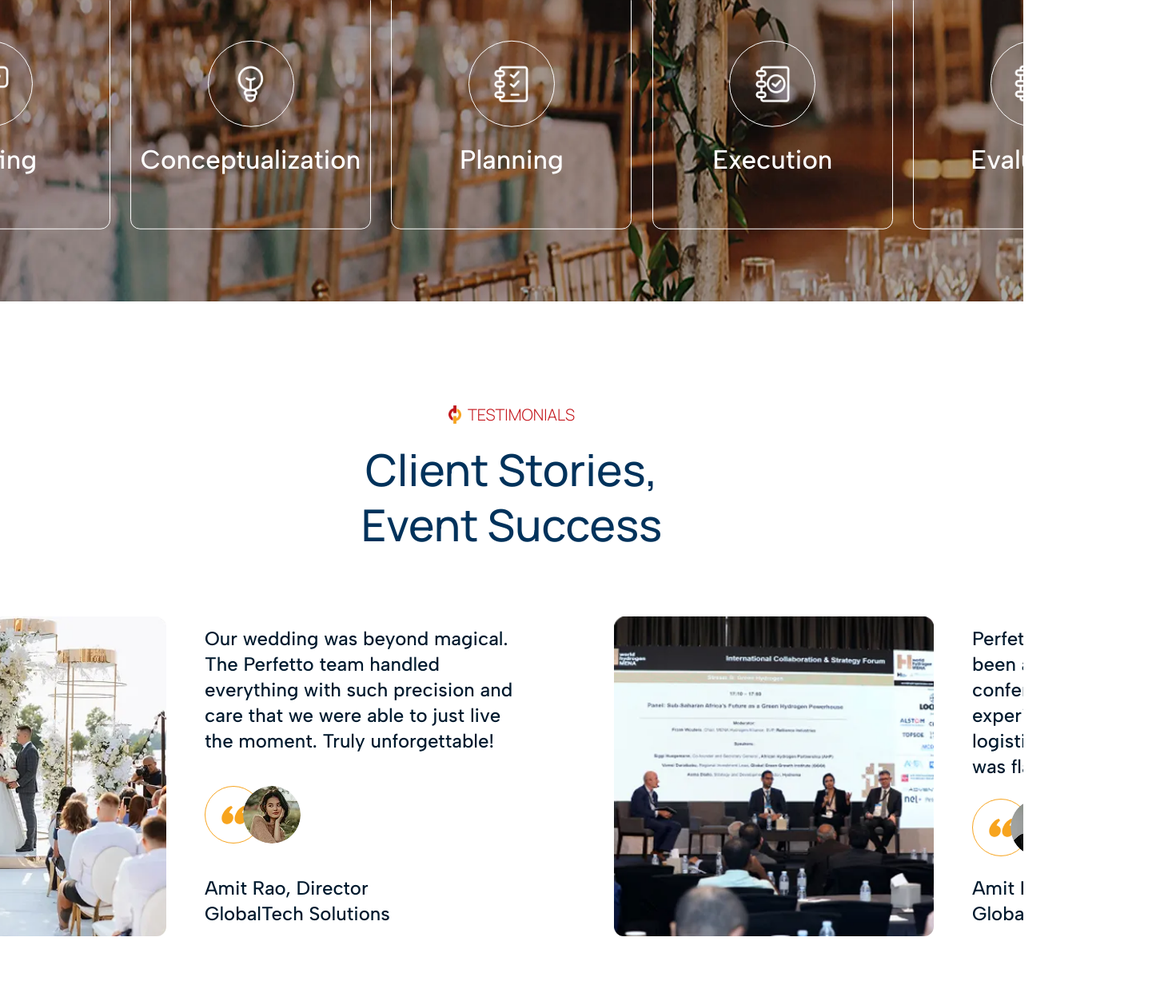
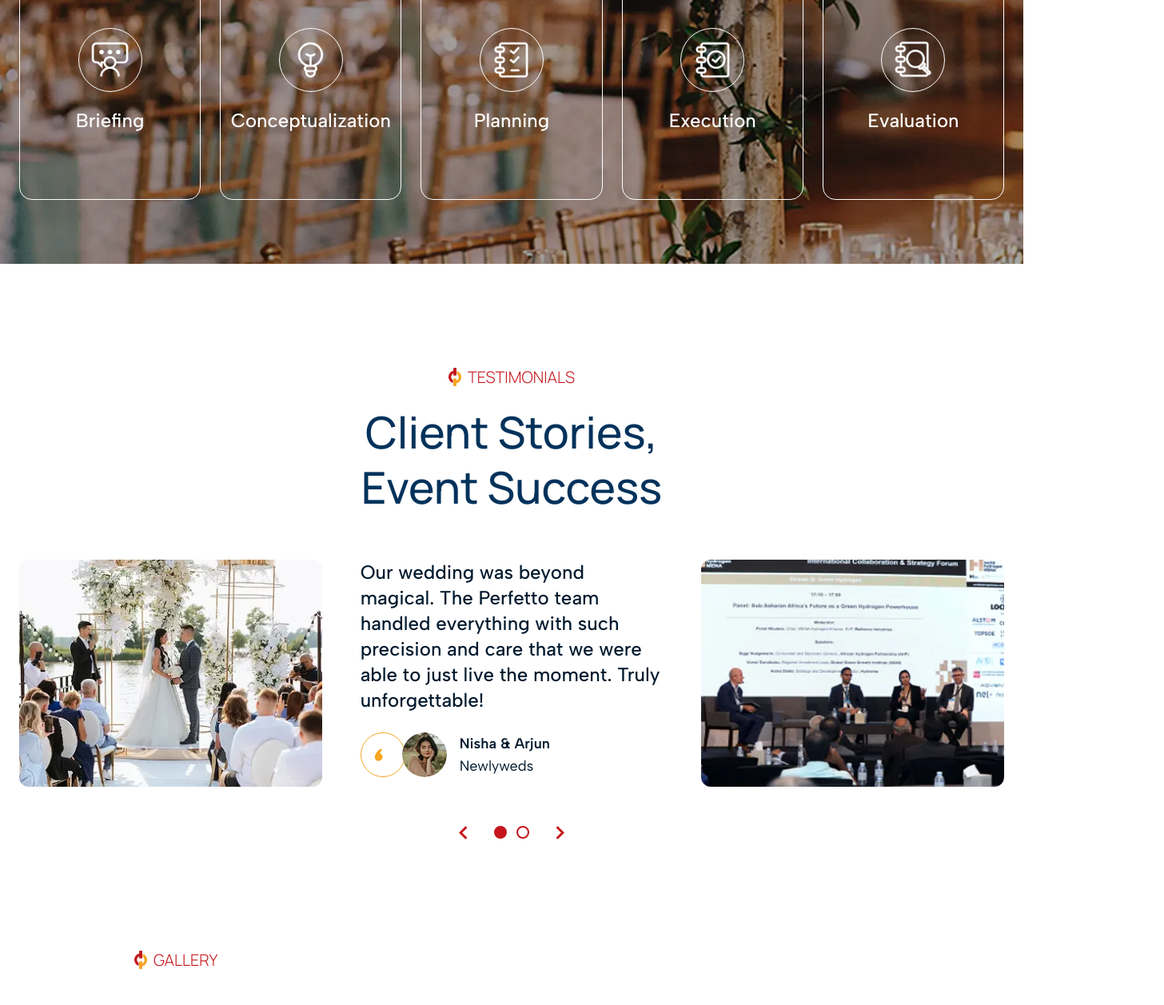
Before and after one commit to ajasma6570/perfetto_events, a Next.js app: page / in a window 1280 px wide. Shown: the part 4380-5637 px from the top of the page at 80% size, 1456 px wide, since content can reach past the window. Built offline with nearby package versions, Linux system fonts and the light colour scheme.

Commit message:
feat: home page mobile responsive done

```diff
--- a/src/components/home/Hero.tsx
+++ b/src/components/home/Hero.tsx
@@ -2,7 +2,6 @@ import React, { useEffect, useState } from "react";
 import { Manrope } from "next/font/google";
 import { motion, AnimatePresence } from "framer-motion";
 import Image from "next/image";
-import Navbar from "../Navbar";
 import { IoIosArrowRoundDown } from "react-icons/io";
 import { FaFacebookF, FaInstagram, FaLinkedinIn } from "react-icons/fa";
 import { FaXTwitter } from "react-icons/fa6";
@@ -34,7 +33,6 @@ export default function Hero() {
     return () => window.removeEventListener("resize", updateImages);
   }, []);
 
-  // Image slider
   useEffect(() => {
     const interval = setInterval(() => {
       setCurrent((prev) => (prev + 1) % images.length);
@@ -66,7 +64,7 @@ export default function Hero() {
       </AnimatePresence>
 
       <section className="relative z-20 flex flex-col min-h-screen max-w-[102rem] mx-auto px-5 sm:px-6">
-        <div className="flex flex-1 flex-col justify-center items-start md:items-center md:text-center w-full space-y-10 pt-20">
+        <div className="flex flex-1 flex-col justify-center items-start md:items-center md:text-center w-full space-y-10 pt-40 md:pt-20">
           <h1 className="text-[#FFA616] text-6xl md:text-6xl lg:text-7xl xl:text-8xl 2xl:text-9xl font-semibold leading-tight flex flex-col">
             <span className="tracking-tighter  md:-translate-x-24 lg:-translate-x-30 xl:-translate-x-30 2xl:-translate-x-36">
               Crafting Experiences,
@@ -83,7 +81,7 @@ export default function Hero() {
               <p>From corporate summits to luxury weddings,</p>
               <p>Perfetto transforms your vision into reality.</p>
             </div>
-            <button className="whitespace-nowrap border py-4 px-6 rounded-full text-white border-white font-semibold text-lg backdrop-blur-[1px]">
+            <button className="whitespace-nowrap border py-4 px-6 rounded-full text-white border-white font-semibold text-lg backdrop-blur-[1px] hover:bg-[#C4161C] hover:border-[#C4161C] hover:text-white transition-all duration-300">
               Book your Free Consultation
             </button>
           </div>
--- a/src/components/home/HighlightSection.tsx
+++ b/src/components/home/HighlightSection.tsx
@@ -57,8 +57,9 @@ export default function HighlightSection() {
   ];
 
   return (
-    <section className="pb-20 bg-white">
-      <div className="pl-36 space-y-8">
+    <section className="pb-20">
+      <div className="xl:pl-36">
+        <div className=" space-y-8 px-5 sm:px-6">
           <p
             className={cn(
               " inline-flex justify-start w-full items-center gap-2 text-xl uppercase text-[#C4161C] font-light text-center mt-20",
@@ -75,20 +76,21 @@ export default function HighlightSection() {
             </span>
             Gallery
           </p>
-        <p className="text-[55px] font-medium text-[#00325B]">
+          <p className="text-4xl sm:text-3xl lg:text-5xl text-[#00325B] font-medium leading-tight">
             Highlights From Our Creations
           </p>
           <p
             className={cn(
-            "text-2xl font-medium text-[#4B5563] w-xl",
+              "text-xl lg:text-2xl font-medium text-[#4B5563] ",
               manrope.className
             )}
           >
-          See how ideas turn into unforgettable experiences through our event
-          showcase.
+            See how ideas turn into unforgettable experiences{" "}
+            <br className="hidden lg:block" />
+            through our event showcase.
           </p>
-
-        <div className="w-full overflow-hidden mt-20">
+        </div>
+        <div className="w-full overflow-hidden mt-20 px-5 sm:px-6">
           <div
             ref={containerRef}
             className="flex gap-4"
@@ -114,10 +116,12 @@ export default function HighlightSection() {
           </div>
         </div>
 
+        <div className="px-5 sm:px-0">
           <button className="border border-[#F7931E] text-[#001A2E] text-xl  rounded-full px-10 mt-12 py-6 font-medium hover:bg-[#C4161C] hover:border-[#C4161C] hover:text-white transition-all duration-300">
             See the Moments
           </button>
         </div>
+      </div>
     </section>
   );
 }
--- a/src/components/home/Testimonials.tsx
+++ b/src/components/home/Testimonials.tsx
@@ -30,17 +30,14 @@ export default function Testimonials() {
   ];
 
   const [current, setCurrent] = useState(0);
+  const nextIndex = (current + 1) % testimonials.length;
 
-  const nextSlide = () => {
-    setCurrent((prev) => (prev + 1) % testimonials.length);
-  };
+  const nextSlide = () => setCurrent((p) => (p + 1) % testimonials.length);
+  const prevSlide = () =>
+    setCurrent((p) => (p === 0 ? testimonials.length - 1 : p - 1));
 
-  const prevSlide = () => {
-    setCurrent((prev) => (prev === 0 ? testimonials.length - 1 : prev - 1));
-  };
-
-  // current and next
-  const nextIndex = (current + 1) % testimonials.length;
+  const T = testimonials[current];
+  const N = testimonials[nextIndex];
 
   return (
     <section className="py-12 w-full">
@@ -61,37 +58,22 @@ export default function Testimonials() {
         Testimonials
       </p>
 
-      <p
-        className={`${manrope.className} text-[#00325B] font-medium text-[55px] text-center leading-tight mt-4`}
+      <h2
+        className={`${manrope.className} text-[#00325B] font-medium text-5xl md:text-[55px] text-center leading-tight mt-4`}
       >
         Client Stories,
         <br /> Event Success
-      </p>
+      </h2>
 
-      <div className="w-full flex flex-col items-center mt-20 overflow-hidden">
-        {/* Slide Content */}
-        <div className="pl-36 flex gap-28  transition-all duration-500 ">
-          {/* Current Testimonial */}
-          <div className="flex gap-12">
-            <div className="relative h-[400px] w-[400px] rounded-xl">
-              <Image
-                src={testimonials[current].img}
-                alt="Client Event"
-                fill
-                className="object-cover rounded-xl"
-              />
-            </div>
+      <div className="mt-10 mx-auto max-w-xl px-8 xl:hidden">
+        <div className="space-y-6">
+          <p className="text-lg text-[#001A2E] font-medium">{T.quote}</p>
 
-            <div className="flex flex-col space-y-4 justify-between py-3 h-[400px] w-[400px]">
-              <p className="text-2xl text-[#001A2E] font-medium">
-                {testimonials[current].quote}
-              </p>
-
+          <div className="flex items-center gap-3">
             <div className="relative flex">
-                <div className="h-[72px] w-[72px] border border-[#F7A41E] rounded-full flex items-center justify-center ">
-                  {/* Quote Icon */}
+              <div className="h-12 w-12  border border-[#F7A41E] rounded-full flex items-center justify-center ">
                 <svg
-                    width="31"
+                  width="21"
                   height="24"
                   viewBox="0 0 31 24"
                   fill="none"
@@ -103,109 +85,146 @@ export default function Testimonials() {
                   />
                 </svg>
               </div>
-                <div className="h-[72px] w-[72px] rounded-full flex items-center justify-center -translate-x-6">
+              <div className="h-12 w-12  rounded-full flex items-center justify-center -translate-x-4">
                 <Image
-                    src={testimonials[current].clientImg}
-                    alt="Client"
-                    width={72}
-                    height={72}
-                    className="object-cover rounded-full"
+                  src={T.clientImg}
+                  alt={T.name}
+                  width={48}
+                  height={48}
+                  className="rounded-full"
+                />
+              </div>
+            </div>
+            <div>
+              <p className="text-[#001A2E] font-semibold">{T.name}</p>
+              <p className="text-[#001A2E]">{T.company}</p>
+            </div>
+          </div>
+
+          <div className="relative w-full rounded-xl overflow-hidden">
+            <div className="aspect-[4/3] relative">
+              <Image
+                src={T.img}
+                alt="Client Event"
+                fill
+                className="object-cover"
+              />
+            </div>
+          </div>
+        </div>
+
+        <div className="flex items-center justify-center gap-4 mt-8">
+          <button onClick={prevSlide} className="text-[#C4161C]">
+            <BiChevronLeft size={28} />
+          </button>
+          <div className="flex items-center gap-2">
+            {testimonials.map((_, i) => (
+              <button
+                key={i}
+                onClick={() => setCurrent(i)}
+                className={`w-2.5 h-2.5 rounded-full border-2 border-[#C4161C] ${
+                  current === i ? "bg-[#C4161C]" : "bg-transparent"
+                }`}
+                aria-label={`Go to slide ${i + 1}`}
+              />
+            ))}
+          </div>
+          <button onClick={nextSlide} className="text-[#C4161C]">
+            <BiChevronRight size={28} />
+          </button>
+        </div>
+      </div>
+
+      <div className="hidden md:block mt-14">
+        <div className="mx-auto max-w-[102rem] px-6">
+          <div className="grid grid-cols-3 gap-12 items-start">
+            {/* Left image (current) */}
+            <div className="relative overflow-hidden rounded-xl">
+              <div className="relative aspect-[4/3]">
+                <Image
+                  src={T.img}
+                  alt="Client Event"
+                  fill
+                  className="object-cover"
                 />
               </div>
             </div>
 
-              <div>
-                <p className="text-2xl text-[#001A2E] font-medium ">
-                  {testimonials[nextIndex].name}
-                </p>
-                <p className="text-2xl text-[#001A2E] font-medium ">
-                  {testimonials[nextIndex].company}
-                </p>
-              </div>
-            </div>
-          </div>
-
-          {/* Next Testimonial */}
-          <div className="flex gap-12">
-            <div className="relative h-[400px] w-[400px] rounded-xl">
-              <Image
-                src={testimonials[nextIndex].img}
-                alt="Client Event"
-                fill
-                className="object-cover rounded-xl"
-              />
-            </div>
-
-            <div className="flex flex-col space-y-4 justify-between py-3 h-[400px] w-[400px]">
-              <p className="text-2xl text-[#001A2E] font-medium">
-                {testimonials[nextIndex].quote}
+            {/* Center quote (current) */}
+            <div className="flex flex-col justify-center gap-6">
+              <p className="text-xl lg:text-2xl text-[#001A2E] font-medium">
+                {T.quote}
               </p>
 
-              <div className="relative flex">
-                <div className="h-[72px] w-[72px] border border-[#F7A41E] rounded-full flex items-center justify-center ">
+              <div className="flex items-center gap-3">
+                <div className="h-14 w-14 border border-[#F7A41E] rounded-full grid place-items-center">
+                  {/* quote icon */}
                   <svg
-                    width="31"
-                    height="24"
+                    width="22"
+                    height="16"
                     viewBox="0 0 31 24"
                     fill="none"
                     xmlns="http://www.w3.org/2000/svg"
                   >
                     <path
-                      d="M9.54838 9.39641C10.4498 9.39641 11.5466 9.9523 12.8386 11.0641C14.1608 12.1458 14.8218 13.6933 14.8218 15.7065C14.8218 17.6897 14.0856 19.5076 12.6133 21.1602C11.1409 22.8129 9.38311 23.6392 7.33984 23.6392C5.29657 23.6392 3.61388 23.0533 2.29177 21.8814C0.969651 20.7095 0.308594 18.8315 0.308594 16.2474C0.308594 13.6632 1.49549 10.7035 3.86929 7.36816C6.27314 4.03283 9.02254 1.88439 12.1175 0.922852C13.1391 1.46372 13.695 2.29004 13.7852 3.40182C12.6734 4.27321 11.6968 5.35494 10.8555 6.64701C10.0442 7.90903 9.60847 8.8255 9.54838 9.39641ZM25.6842 9.39641C26.5856 9.39641 27.6824 9.9523 28.9745 11.0641C30.2966 12.1458 30.9576 13.6933 30.9576 15.7065C30.9576 17.6897 30.2215 19.5076 28.7491 21.1602C27.2767 22.8129 25.5189 23.6392 23.4757 23.6392C21.4324 23.6392 19.7497 23.0533 18.4276 21.8814C17.1355 20.7095 16.4895 19.1019 16.4895 17.0587C16.4895 15.0154 17.0153 12.882 18.067 10.6584C19.1487 8.40482 20.6061 6.37658 22.439 4.57369C24.2719 2.77081 26.2251 1.55386 28.2984 0.922852C29.32 1.49376 29.8759 2.32009 29.966 3.40182C28.8242 4.27321 27.8326 5.35494 26.9913 6.64701C26.18 7.90903 25.7443 8.8255 25.6842 9.39641Z"
+                      d="M9.548 9.396c.902 0 1.999.556 3.291 1.668 1.323 1.081 1.984 2.629 1.984 4.642 0 1.983-.736 3.801-2.208 5.454C11.143 22.812 9.385 23.639 7.342 23.639s-3.727-.586-5.049-1.758C.97 20.709.309 18.831.309 16.247c0-2.584 1.187-5.544 3.56-8.879C6.273 4.033 9.023 1.884 12.118.923c1.021.541 1.577 1.367 1.668 2.479-1.112.871-2.088 1.953-2.929 3.245-.812 1.262-1.248 2.178-1.308 2.749Z"
                       fill="#F7A41E"
                     />
                   </svg>
                 </div>
-                <div className="h-[72px] w-[72px] rounded-full flex items-center justify-center -translate-x-6">
+
+                {/* avatar — use fixed size, NOT fill */}
                 <Image
-                    src={testimonials[nextIndex].clientImg}
-                    alt="Client"
-                    width={72}
-                    height={72}
-                    className="object-cover rounded-full"
+                  src={T.clientImg}
+                  alt={T.name}
+                  width={56}
+                  height={56}
+                  className="rounded-full -ml-4"
                 />
-                </div>
-              </div>
 
-              <div>
-                <p className="text-2xl text-[#001A2E] font-medium ">
-                  {testimonials[nextIndex].name}
+                <div className="ml-1">
+                  <p className="text-lg font-semibold text-[#001A2E]">
+                    {T.name}
                   </p>
-                <p className="text-2xl text-[#001A2E] font-medium ">
-                  {testimonials[nextIndex].company}
-                </p>
-              </div>
+                  <p className="text-lg text-[#001A2E]">{T.company}</p>
                 </div>
               </div>
             </div>
 
-        {/* Navigation */}
-        <div className="flex items-center gap-4 mt-20">
-          <button
-            onClick={prevSlide}
-            className="text-[#C4161C] hover:text-[#C4161C] cursor-pointer"
-          >
+            {/* Right image (next) */}
+            <div className="relative overflow-hidden rounded-xl">
+              <div className="relative aspect-[4/3]">
+                <Image
+                  src={N.img}
+                  alt="Client Event"
+                  fill
+                  className="object-cover"
+                />
+              </div>
+            </div>
+          </div>
+
+          {/* Dots + arrows */}
+          <div className="flex items-center justify-center gap-5 mt-10">
+            <button onClick={prevSlide} className="text-[#C4161C]">
               <BiChevronLeft size={35} />
             </button>
-
             <div className="flex items-center gap-3">
-            {testimonials.map((_, index) => (
+              {testimonials.map((_, i) => (
                 <button
-                key={index}
-                onClick={() => setCurrent(index)}
+                  key={i}
+                  onClick={() => setCurrent(i)}
                   className={`w-4 h-4 rounded-full border-2 border-[#C4161C] ${
-                  current === index ? "bg-[#C4161C]" : "bg-transparent"
+                    current === i ? "bg-[#C4161C]" : "bg-transparent"
                   }`}
+                  aria-label={`Go to slide ${i + 1}`}
                 />
               ))}
             </div>
-
-          <button
-            onClick={nextSlide}
-            className="text-[#C4161C] hover:text-[#C4161C] cursor-pointer"
-          >
+            <button onClick={nextSlide} className="text-[#C4161C]">
               <BiChevronRight size={35} />
             </button>
+          </div>
         </div>
       </div>
     </section>
--- a/src/components/home/WorkflowSection.tsx
+++ b/src/components/home/WorkflowSection.tsx
@@ -32,15 +32,23 @@ export default function WorkflowSection() {
     },
   ];
   return (
-    <section className="h-[700px] relative">
+    <section className="relative">
       <Image
         src="/images/home/vector-3.webp"
         alt="Background"
         fill
-        className="object-center"
+        priority
+        className="object-cover object-center md:block hidden"
+      />
+      <Image
+        src="/images/home/vector-3-sm.webp"
+        alt="Background"
+        fill
+        priority
+        className="object-cover object-center md:hidden block"
       />
 
-      <div className="absolute top-1/2 -translate-y-1/2 left-1/2 -translate-x-1/2 w-[102rem] space-y-8">
+      <div className="relative mx-auto max-w-[102rem] px-4 sm:px-6 py-16 sm:py-20">
         <p
           className={cn(
             " inline-flex justify-start items-center w-5/12 gap-2 text-xl uppercase text-white font-light",
@@ -57,22 +65,22 @@ export default function WorkflowSection() {
           </span>
           What we do
         </p>
-        <div className="flex justify-between">
+        <div className="mt-4 sm:mt-6 flex flex-col sm:flex-row items-start sm:items-center justify-between gap-4 sm:gap-6">
           <p className="text-[55px] text-white font-medium">
             What Goes on Behind the Scenes
           </p>
-          <button className="border px-10 py-4 text-3xl rounded-full hover:bg-[#c4161c] hover:border-[#c4161c] text-white border-white transform transition-all duration-300">
+          <button className="self-stretch xl:block hidden sm:self-auto border px-6 sm:px-8 py-3 sm:py-4 text-base sm:text-2xl rounded-full text-white border-white hover:bg-[#c4161c] hover:border-[#c4161c] transition-all duration-300">
             Know the Process
           </button>
         </div>
 
-        <div className="flex justify-around mt-20">
+        <div className="mt-10 sm:mt-14 grid grid-cols-1 sm:grid-cols-2 md:grid-cols-3 xl:grid-cols-5 gap-5 sm:gap-6">
           {steps.map((item, index) => (
             <div
               key={index}
-              className="h-[298px] w-[301px] border border-white rounded-xl flex flex-col items-center justify-center space-y-4"
+              className="rounded-2xl border border-white group hover:border-white/10 hover:bg-white/10  hover:backdrop-blur-sm flex flex-col justify-center items-center text-center p-6 sm:p-7 min-h-[210px] sm:min-h-[298px] transform transition-all duration-300"
             >
-              <div className="h-[108px] w-[108px] border border-white rounded-full flex justify-center items-center text-6xl">
+              <div className="h-16 w-16 sm:h-20 sm:w-20 border group-hover:bg-[#F7A41E] group-hover:border-[#F7A41E] border-white rounded-full flex items-center justify-center transform transition-all duration-300">
                 <Image
                   src={`/images/icons/${item.src}`}
                   alt={`${item.title} Icon`}
@@ -80,10 +88,16 @@ export default function WorkflowSection() {
                   width={55}
                 />
               </div>
-              <p className="text-white font-medium text-[33px]">{item.title}</p>
+              <p className="mt-4 sm:mt-5 text-white font-medium text-xl sm:text-2xl">
+                {item.title}
+              </p>
             </div>
           ))}
         </div>
+
+        <button className="self-stretch mt-4 xl:hidden sm:self-auto border px-6 sm:px-8 py-3 sm:py-4 text-base sm:text-2xl rounded-full text-white border-white hover:bg-[#c4161c] hover:border-[#c4161c] transition-all duration-300">
+          Know the Process
+        </button>
       </div>
     </section>
   );
```
Also changed, not shown: src/components/home/BlogSection.tsx (+13 -13 lines), src/components/home/GetInTouch.tsx (+17 -9 lines), src/components/home/ServicesSection.tsx (+5 -5 lines), package.json (line endings or trailing spaces), public/images/home/event-4-sm.webp (added). Lines whose indentation alone changed are shown as unchanged.
